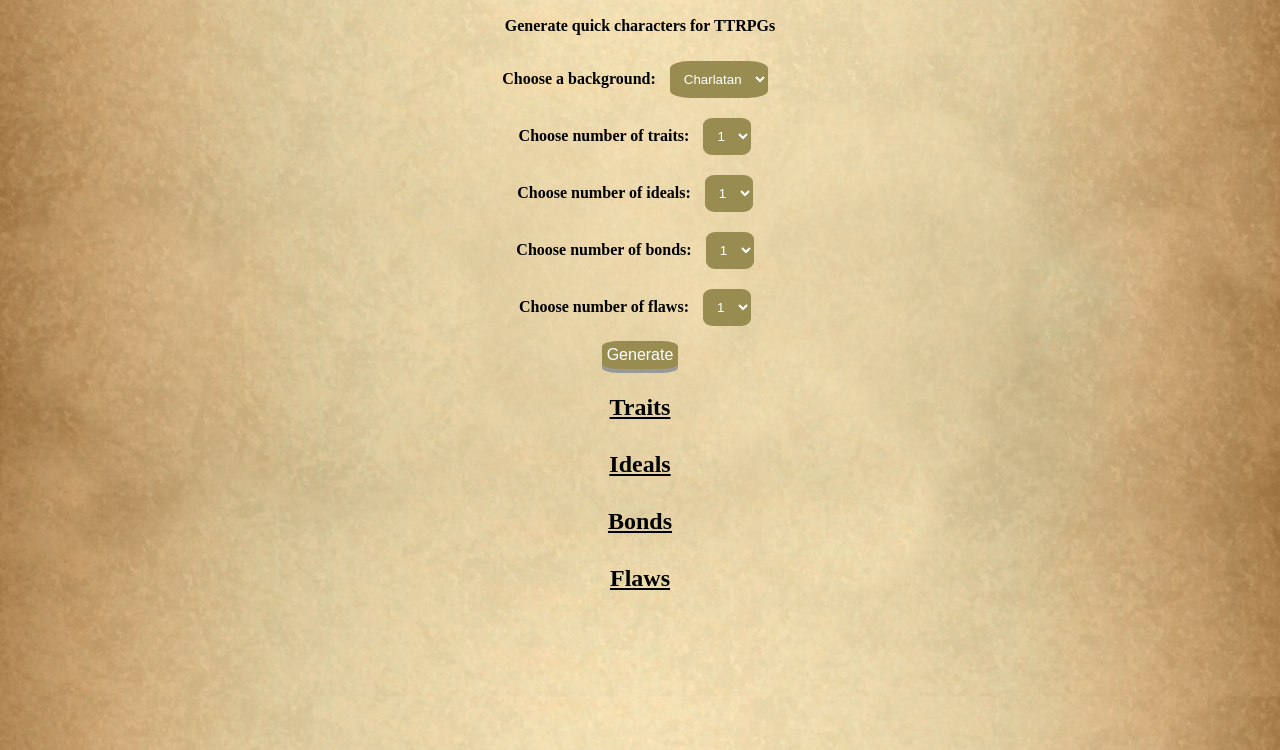
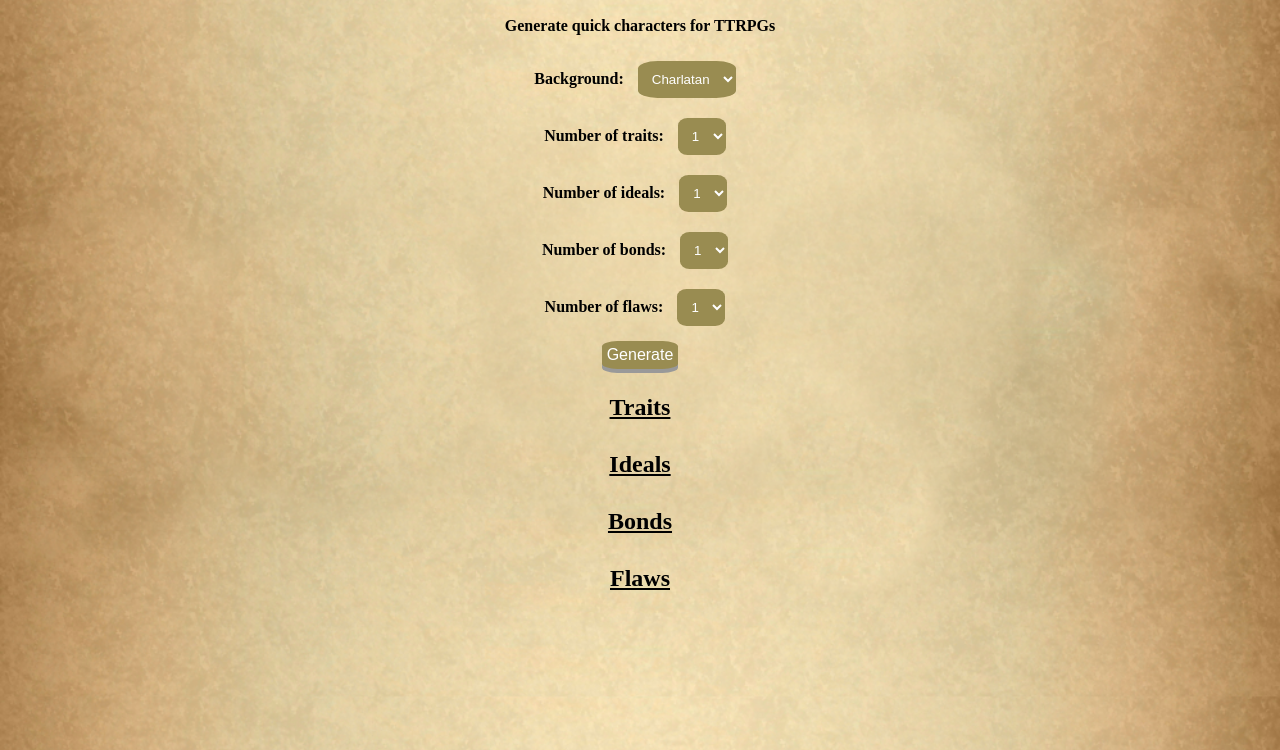
Before and after one commit to mvpaulastar/Background-generator-Vanilla, a plain HTML site: page index.html in a window 1280 px wide. Shown: the part 50-800 px from the top of the page. Drawn offline with Linux system fonts and the light colour scheme.

Commit message:
changed text labels, added background

```diff
--- a/index.html
+++ b/index.html
@@ -17,31 +17,31 @@
         <section class="generator">
             <form id="generator-form">
                 <div class="container">
-                    <label for="backgrounds">Choose a background:</label>
+                    <label for="backgrounds">Background:</label>
                     <select name="backgrounds" id="backgrounds">
                     </select>
                 </div>
 
                 <div class="container">
-                    <label for="traits">Choose number of traits:</label>
+                    <label for="traits">Number of traits:</label>
                     <select name="traits" id = "traits">
                     </select>
                 </div>
 
                 <div class="container">
-                    <label for="ideals">Choose number of ideals:</label>
+                    <label for="ideals">Number of ideals:</label>
                     <select name="ideals" id = "ideals">
                     </select>
                 </div>
 
                 <div class="container">
-                    <label for="bonds">Choose number of bonds:</label>
+                    <label for="bonds">Number of bonds:</label>
                     <select name="bonds" id = "bonds">
                     </select>
                 </div>
 
                 <div class="container">
-                    <label for="flaws">Choose number of flaws:</label>
+                    <label for="flaws">Number of flaws:</label>
                     <select name="flaws" id = "flaws">
                     </select>
                 </div>
```
